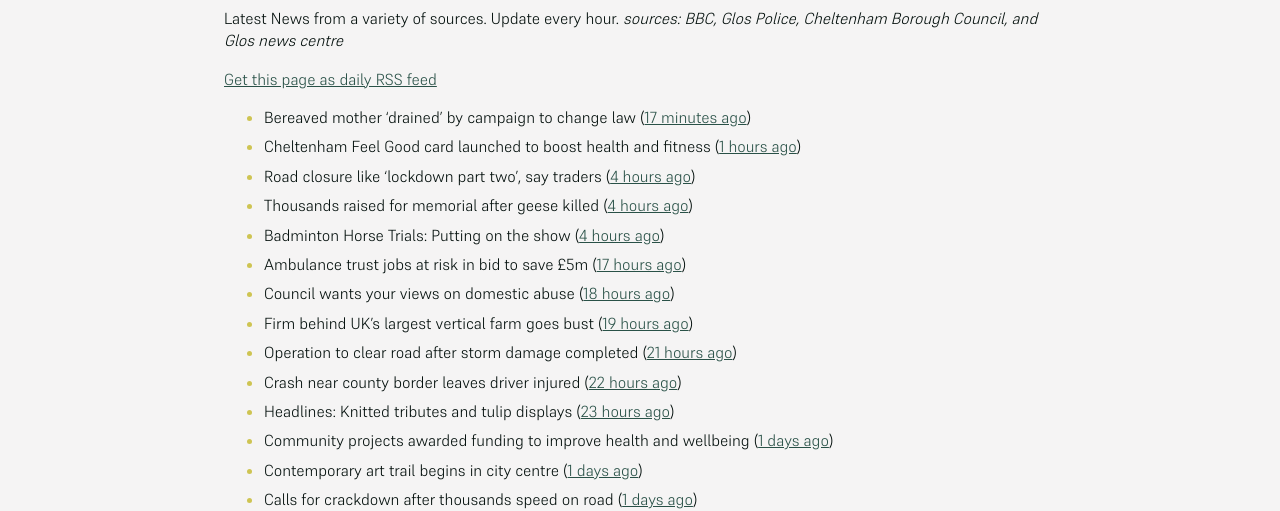
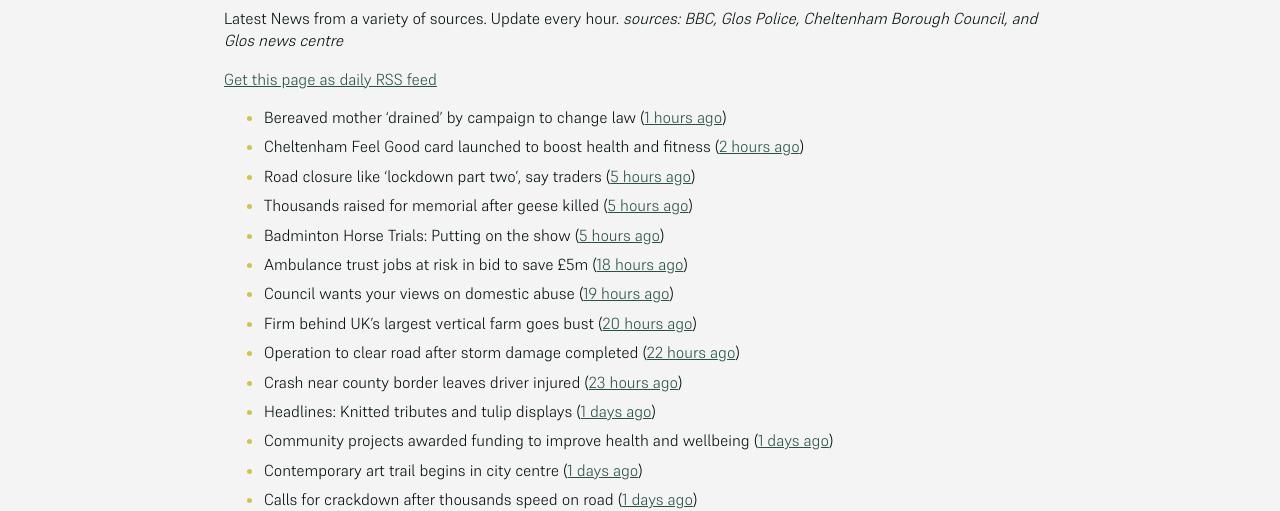
Before and after one commit to mat-0/cheltenham-open-data, a Jekyll site: the page built from _pages/news.md, in a window 1280 px wide. Shown: the part 266-777 px from the top of the page. Built offline with Jekyll 4.4.1, drawn with Linux system fonts in a browser that asks for light colours.

Commit message:
Updated 2025-05-08 10:57:49

```diff
--- a/_pages/news.md
+++ b/_pages/news.md
@@ -12,17 +12,17 @@ _sources: BBC, Glos Police, Cheltenham Borough Council, and Glos news centre_
 [Get this page as daily RSS feed](/daily.rss)
 
 <!-- news_marker starts -->
-- Bereaved mother 'drained' by campaign to change law ([17 minutes ago](https://www.bbc.com/news/articles/c99p985r1xgo))
-- Cheltenham Feel Good card launched to boost health and fitness ([1 hours ago](https://www.cheltenham.gov.uk/news/article/3007/cheltenham_feel_good_card_launched_to_boost_health_and_fitness))
-- Road closure like 'lockdown part two', say traders ([4 hours ago](https://www.bbc.com/news/articles/c3r8r3yrjgjo))
-- Thousands raised for memorial after geese killed ([4 hours ago](https://www.bbc.com/news/articles/cn80d0k231yo))
-- Badminton Horse Trials: Putting on the show ([4 hours ago](https://www.bbc.com/news/articles/c1lm3e424dqo))
-- Ambulance trust jobs at risk in bid to save £5m ([17 hours ago](https://www.bbc.com/news/articles/c078721k50xo))
-- Council wants your views on domestic abuse ([18 hours ago](https://gloucesternewscentre.co.uk/council-wants-your-views-on-domestic-abuse/))
-- Firm behind UK's largest vertical farm goes bust ([19 hours ago](https://www.bbc.com/news/articles/c9qwq5245zvo))
-- Operation to clear road after storm damage completed ([21 hours ago](https://www.bbc.com/news/articles/cp91d93kv7vo))
-- Crash near county border leaves driver injured ([22 hours ago](https://www.bbc.com/news/articles/cd7v7z98xvwo))
-- Headlines: Knitted tributes and tulip displays ([23 hours ago](https://www.bbc.com/news/articles/cvg7gd25ev2o))
+- Bereaved mother 'drained' by campaign to change law ([1 hours ago](https://www.bbc.com/news/articles/c99p985r1xgo))
+- Cheltenham Feel Good card launched to boost health and fitness ([2 hours ago](https://www.cheltenham.gov.uk/news/article/3007/cheltenham_feel_good_card_launched_to_boost_health_and_fitness))
+- Road closure like 'lockdown part two', say traders ([5 hours ago](https://www.bbc.com/news/articles/c3r8r3yrjgjo))
+- Thousands raised for memorial after geese killed ([5 hours ago](https://www.bbc.com/news/articles/cn80d0k231yo))
+- Badminton Horse Trials: Putting on the show ([5 hours ago](https://www.bbc.com/news/articles/c1lm3e424dqo))
+- Ambulance trust jobs at risk in bid to save £5m ([18 hours ago](https://www.bbc.com/news/articles/c078721k50xo))
+- Council wants your views on domestic abuse ([19 hours ago](https://gloucesternewscentre.co.uk/council-wants-your-views-on-domestic-abuse/))
+- Firm behind UK's largest vertical farm goes bust ([20 hours ago](https://www.bbc.com/news/articles/c9qwq5245zvo))
+- Operation to clear road after storm damage completed ([22 hours ago](https://www.bbc.com/news/articles/cp91d93kv7vo))
+- Crash near county border leaves driver injured ([23 hours ago](https://www.bbc.com/news/articles/cd7v7z98xvwo))
+- Headlines: Knitted tributes and tulip displays ([1 days ago](https://www.bbc.com/news/articles/cvg7gd25ev2o))
 - Community projects awarded funding to improve health and wellbeing ([1 days ago](https://www.cheltenham.gov.uk/news/article/3006/community_projects_awarded_funding_to_improve_health_and_wellbeing))
 - Contemporary art trail begins in city centre ([1 days ago](https://www.bbc.com/news/articles/cdrg7pjg8pvo))
 - Calls for crackdown after thousands speed on road ([1 days ago](https://www.bbc.com/news/articles/cj454v1qzrxo))
```
Also changed, not shown: _data/flood.json (+5 -69 lines), _pages/fix-my-street.md (+12 -12 lines), index.md (+4 -4 lines).
